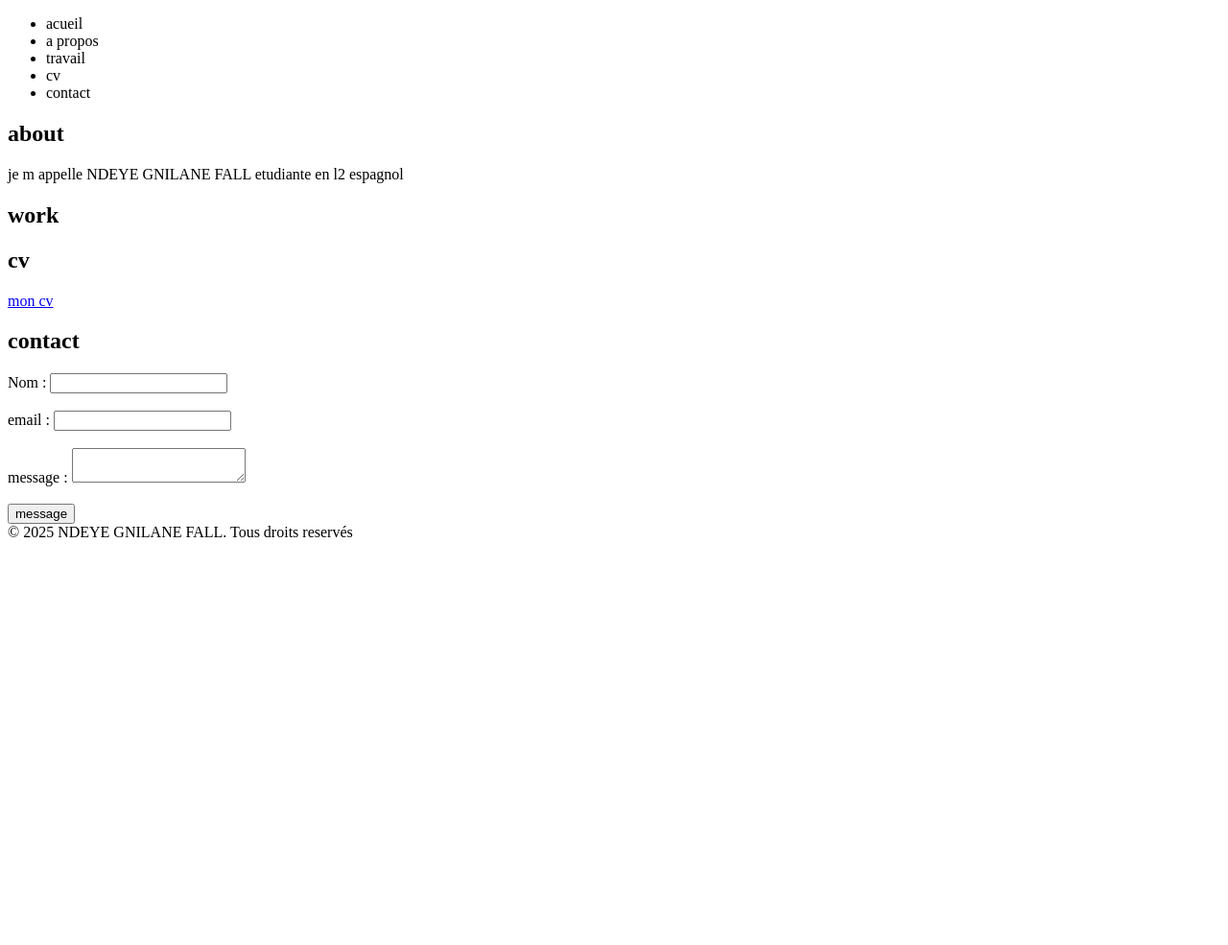
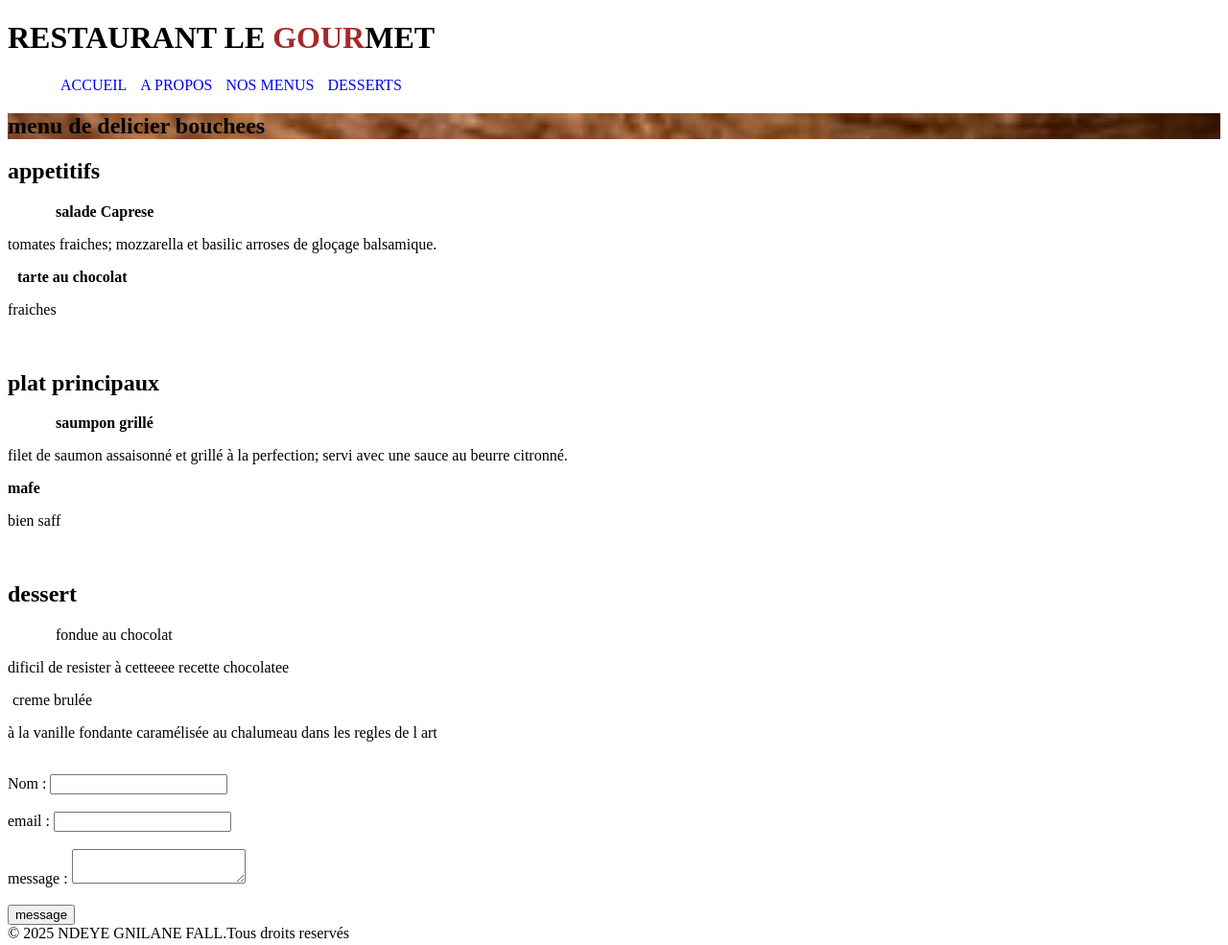
Before and after one commit to Gnilan/index., a plain HTML site: page index.html in a window 1280 px wide. Shown: the whole page at 96% size. Before the commit the page ends 800 px from the top, so only its background shows below. Drawn offline with Linux system fonts and the light colour scheme.

Commit message:
mon dosier

```diff
--- a/index.html
+++ b/index.html
@@ -2,51 +2,79 @@
 <html lang="en">
 <head>
   <meta charset="UTF-8">
-  <meta name="viewport" content="width=device-width, initial-scale=1.0">
-  <title>Document</title>
+  <meta name="viewport" content="width=h, initial-scale=1.0">
+  <title>RESTAURANT LE GOURMET</title>
+  <link rel="stylesheet" href="style.css">
 </head>
+
 <body>
+  <H1>RESTAURANT LE <span style="color: brown;">GOUR</span>MET</H1>
   <header>
     <nav>
       <ul>
-        <li>acueil</li>
-        <li>a propos</li>
-        <li>travail</li>
-        <li>cv</li>
-        <li>contact</li>
+        <li><a href="#ACCUEIL">ACCUEIL</a></li>
+        <li><a href="#PROPOS">A PROPOS</a></li>
+        <li><a href="#menus">NOS MENUS</a></li>
+        <li><a href="#DESSERT">DESSERTS</a></li>
+
       </ul>
     </nav>
   </header>
 
-  <section>
-    <h1>about</h1>
-    <p>je m appelle NDEYE GNILANE FALL etudiante en l2 espagnol</p>
+  <section id="ACCUEIL">
+ <h1>menu de delicier bouchees</h1>
 </section>
 
-  <section>
-    <h1>work</h1>
-    <p></p>
+<section id="PROPOS">
+ <h2>appetitifs</h2>
+ <ul>
+  <li>
+    <strong>salade Caprese</strong>
+    <p>tomates fraiches; mozzarella et basilic arroses de gloçage balsamique.</p>
+
+  </li>
+  <li>
+    <strong>tarte au chocolat</strong>
+    <p>fraiches</p>
+
+  </li>
+
+ </ul>
 </section>
 
-  <section>
-    <h1>cv</h1>
-    <a href="images/CURRICULUM VITAE NDEYE GNILAANE.docx">mon cv</a>
+<section id="menus">
+ <h2>plat principaux</h2>
+ <ul>
+  <li>
+    <strong>saumpon grillé</strong>
+    <p>filet de saumon assaisonné et grillé à la perfection; servi avec une sauce au beurre citronné.</p>
+<strong>mafe</strong>
+<p>bien saff</p>
 </section>
 
-  <section>
-    <h1>contact</h1>
-    <form >
-      <label for="name">Nom  :</label>
+<section id="DESSERTS">
+  </li>
+
+ </ul>
+ <H2>dessert</H2>
+ <ul>
+  <li>fondue au chocolat</li>
+  <p>dificil de resister à cetteeee recette chocolatee</p>
+  <li>creme brulée</li>
+  <p>à la vanille fondante caramélisée au chalumeau dans les regles de l art</p>
+ </ul>
+ <form>
+  <label for="name">Nom :</label>
   <input type="text" id="name" name="name"> <br> <br>
 
   <label for="email">email :</label>
-      <input type="email" id="email" name="email"> <br> <br>
-      <label for="message">message :</label>
+  <input type="email"id="email"name="email"> <br> <br>
+  <label for="message" >message :</label>
   <textarea name="message" id="message"></textarea> <br> <br>
   <input type="submit" value="message">
  </form>
 </section>
 
 </body>
-<footer>&copy; 2025 NDEYE GNILANE FALL. Tous droits reservés</footer>
+<footer>&copy; 2025 NDEYE GNILANE FALL.Tous droits reservés</footer>
 </html>
--- /dev/null
+++ b/style.css
@@ -0,0 +1,17 @@
+body
+
+#ACCUEIL{
+    background-image: url(./images/menu1.jpg);
+    background-size: cover;
+}
+
+nav,ul,li{
+    display: inline;
+    margin: 5px;
+    font-size: 16px;
+
+}
+nav,ul,li,a{
+    text-decoration: none;
+
+}
```
Also changed, not shown: scrip.js (added), script.js (added), styl.css (added). Lines whose indentation alone changed are shown as unchanged.
